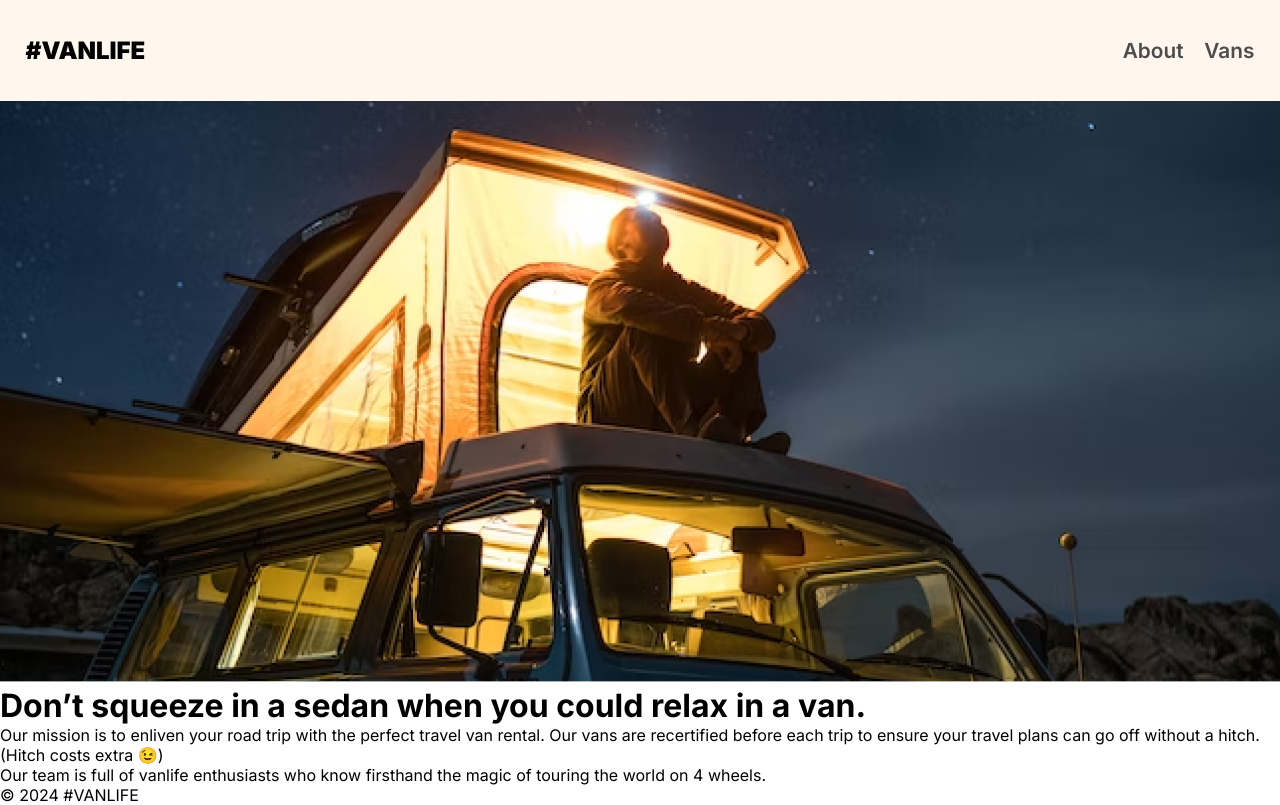
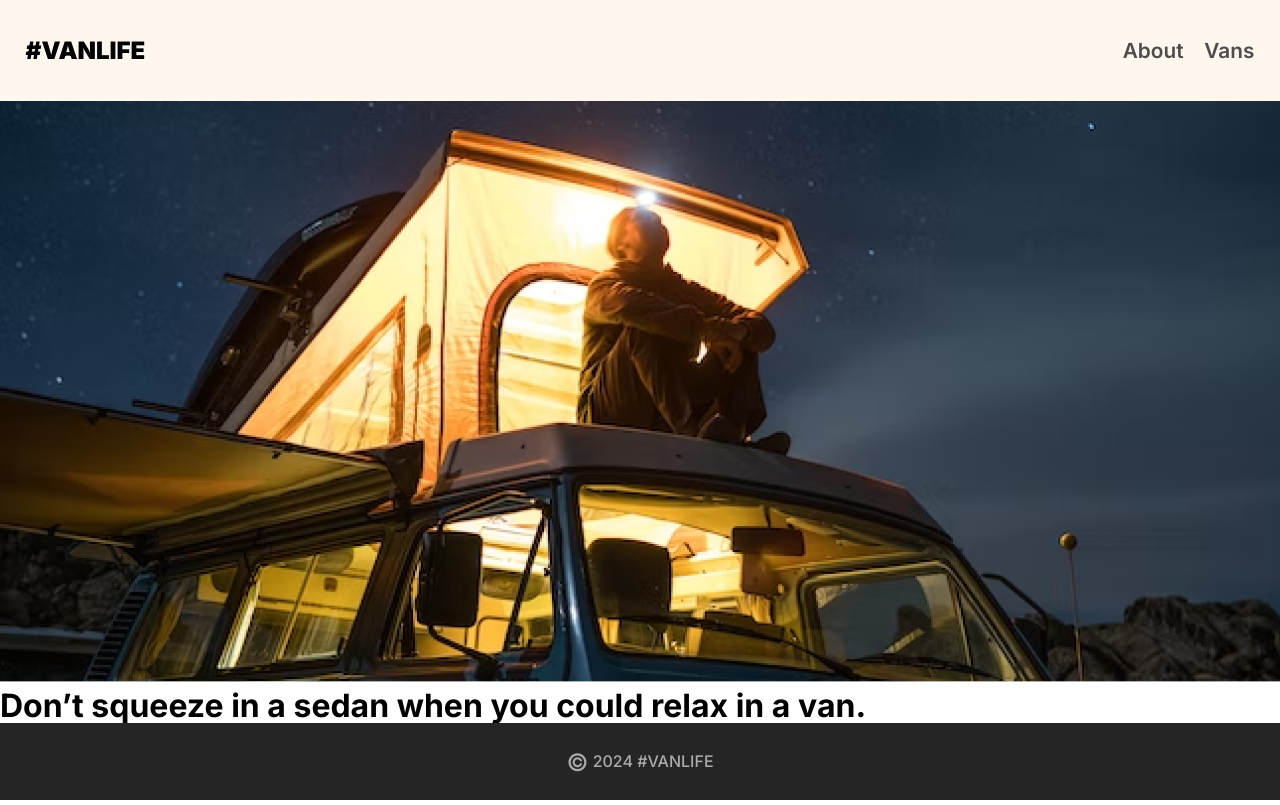
Before and after one commit to JSAssassin/VanLife, a React (Vite) app: page /about in a window 1280 px wide. Shown: the top 805 px of the page. Built offline with nearby package versions, Linux system fonts and the light colour scheme.

Commit message:
Add styles for footer.

```diff
--- /dev/null
+++ b/src/pages/Footer.css
@@ -0,0 +1,26 @@
+:root {
+    --FOOTER-BGCOLOR: #252525;
+    --FOOTER-FONTCOLOR: #AAAAAA;
+}
+
+.footer {
+    background: var(--FOOTER-BGCOLOR);
+    color: var(--FOOTER-FONTCOLOR);
+    text-align: center;
+    padding: 1.6em 6.5em;
+    position: fixed;
+    bottom: 0;
+    z-index: 1000;
+    width: 100%;
+}
+
+.footer__text {
+    font-size: 1rem;
+    font-weight: 500;
+    line-height: 1.5rem;
+}
+
+.copyright-symbol {
+    font-size: 1.5rem;
+    vertical-align: middle;
+}
--- a/src/pages/Footer.jsx
+++ b/src/pages/Footer.jsx
@@ -1,8 +1,16 @@
+import './Footer.css';
+
 export default function Footer() {
     const currentYear = new Date().getFullYear();
     return (
         <footer className="footer">
-            <p className="footer__text">&copy; {currentYear} #VANLIFE</p>
+            <p className="footer__text">
+                <span
+                    className='copyright-symbol'
+                >
+                    &copy;
+                </span> { currentYear } #VANLIFE
+            </p>
         </footer>
     );
 }
--- a/src/pages/Navbar.css
+++ b/src/pages/Navbar.css
@@ -27,7 +27,7 @@
 }
 
 .navbar__item:nth-child(2),
-.navbar__item:nth-child(3)  {
+.navbar__item:nth-child(3) {
     color: var(--NAVITEMS-RIGHT-FONTCOLOR);
     font-size: 1.3rem;
     font-weight: 600;
```
